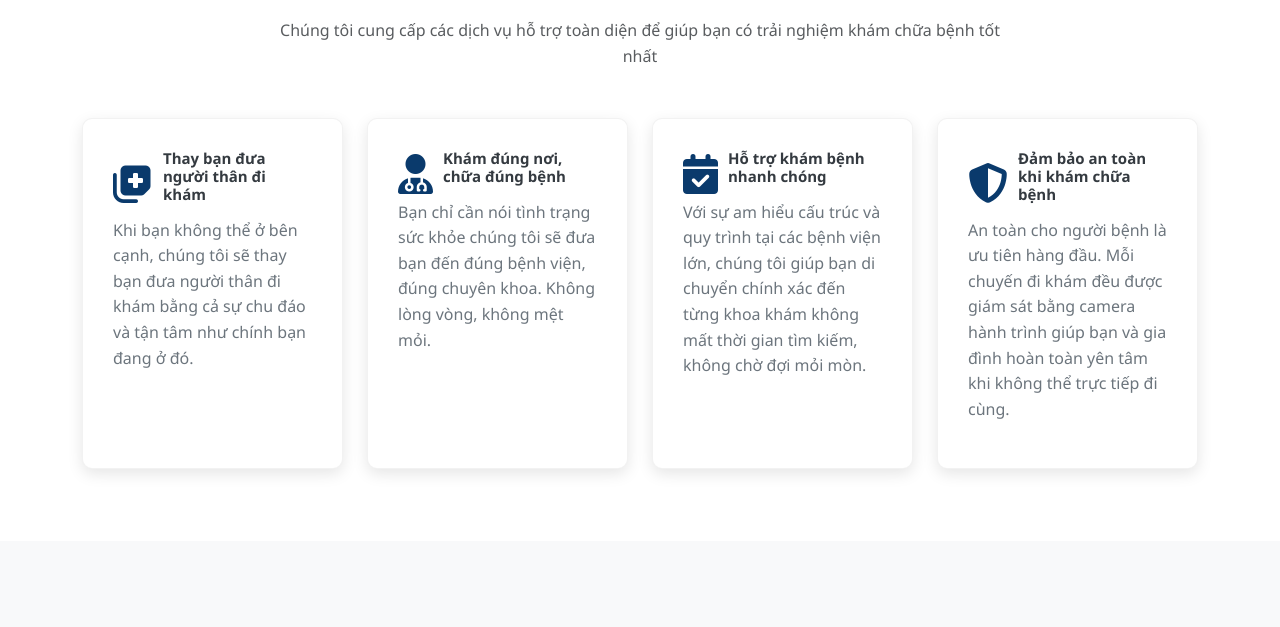
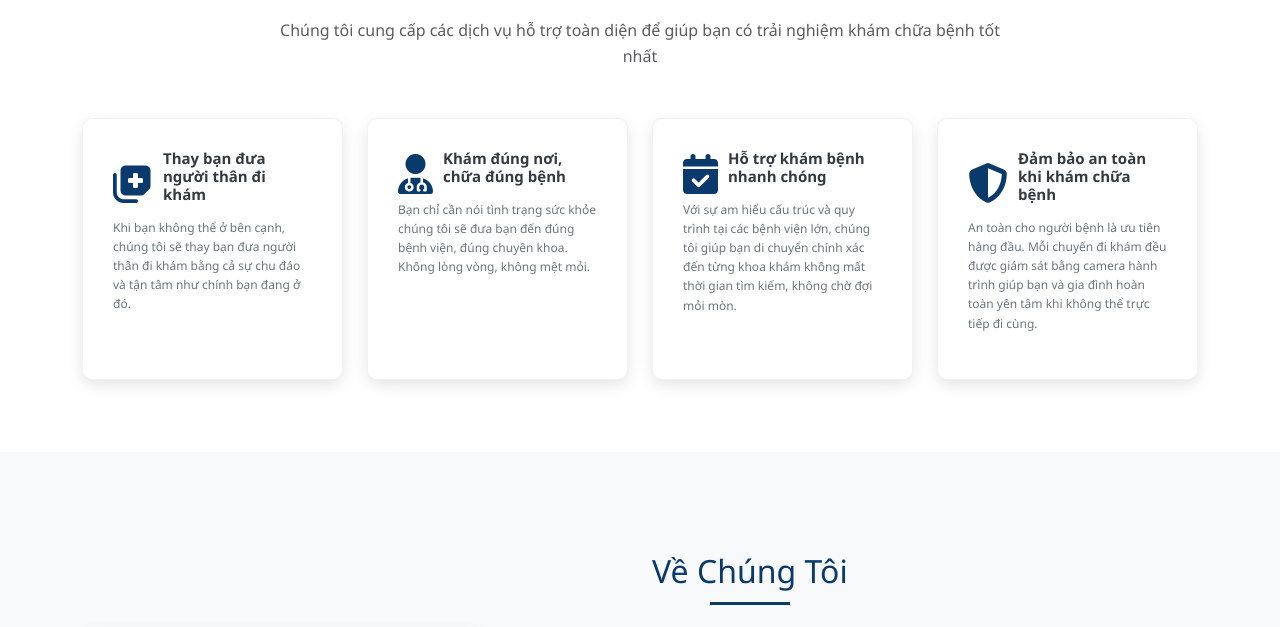
Before and after one commit to sonrasa2k/webDuaBanDiKham, a Flask app: page / in a window 1280 px wide. Shown: the part 918-1545 px from the top of the page. Run offline with Flask 3, Linux system fonts and the light colour scheme.

Commit message:
fix index

```diff
--- a/static/css/style.css
+++ b/static/css/style.css
@@ -70,5 +70,8 @@
   font-size: 15px;    /* đổi tùy ý */
   font-weight: bold;  /* đậm */
 }
+  .feature-dis{
+    font-size: 12px;
+  }
 
 }
--- a/templates/index.html
+++ b/templates/index.html
@@ -451,7 +451,7 @@
                 <i class="fas fa-notes-medical"></i>
                 <h4 class="feature-title">Thay bạn đưa người thân đi khám</h4>
               </div>
-              <p>Khi bạn không thể ở bên cạnh, chúng tôi sẽ thay bạn đưa người thân đi khám bằng cả sự chu đáo và tận tâm như chính bạn đang ở đó.</p>
+              <p class="feature-dis">Khi bạn không thể ở bên cạnh, chúng tôi sẽ thay bạn đưa người thân đi khám bằng cả sự chu đáo và tận tâm như chính bạn đang ở đó.</p>
             </div>
           </div>
         </div>
@@ -463,7 +463,7 @@
                 <i class="fas fa-user-md"></i>
                 <h4 class="feature-title"> Khám đúng nơi, chữa đúng bệnh</h4>
               </div>
-              <p>Bạn chỉ cần nói tình trạng sức khỏe chúng tôi sẽ đưa bạn đến đúng bệnh viện, đúng chuyên khoa. Không lòng vòng, không mệt mỏi.</p>
+              <p class="feature-dis">Bạn chỉ cần nói tình trạng sức khỏe chúng tôi sẽ đưa bạn đến đúng bệnh viện, đúng chuyên khoa. Không lòng vòng, không mệt mỏi.</p>
             </div>
           </div>
         </div>
@@ -475,7 +475,7 @@
                 <h4 class="feature-title">Hỗ trợ khám bệnh nhanh chóng</h4>
               </div>
             </div>
-            <p>Với sự am hiểu cấu trúc và quy trình tại các bệnh viện lớn, chúng tôi giúp bạn di chuyển chính xác đến từng khoa khám không mất thời gian tìm kiếm, không chờ đợi mỏi mòn.</p>
+            <p class="feature-dis">Với sự am hiểu cấu trúc và quy trình tại các bệnh viện lớn, chúng tôi giúp bạn di chuyển chính xác đến từng khoa khám không mất thời gian tìm kiếm, không chờ đợi mỏi mòn.</p>
           </div>
         </div>
         <div class="col-md-3 mb-4 animate-up animate-delay-2">
@@ -486,7 +486,7 @@
                 <h4 class="feature-title"> Đảm bảo an toàn khi khám chữa bệnh</h4>
               </div>
             </div>
-           <p>An toàn cho người bệnh là ưu tiên hàng đầu. Mỗi chuyến đi khám đều được giám sát bằng camera hành trình giúp bạn và gia đình hoàn toàn yên tâm khi không thể trực tiếp đi cùng.</p>
+           <p class="feature-dis">An toàn cho người bệnh là ưu tiên hàng đầu. Mỗi chuyến đi khám đều được giám sát bằng camera hành trình giúp bạn và gia đình hoàn toàn yên tâm khi không thể trực tiếp đi cùng.</p>
           </div>
         </div>
 
```
